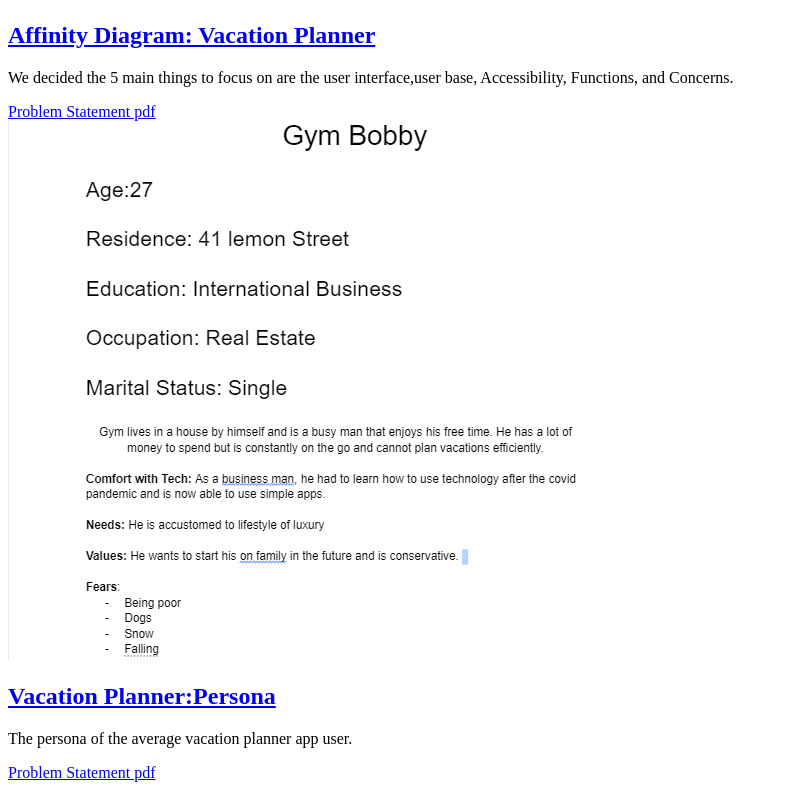
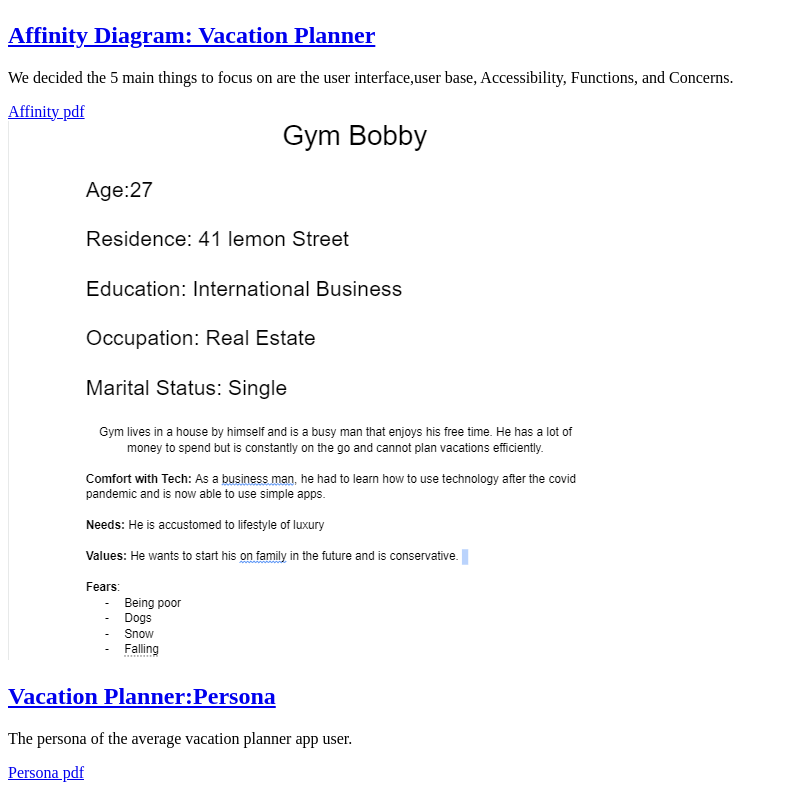
Before and after one commit to Logan-Praylow/Logan-Praylow.github.io, a plain HTML site: page index.html in a window 1280 px wide. Shown: the part 1329-2119 px from the top of the page, without its empty margins (0-788 px from the left). Drawn offline with Linux system fonts and the light colour scheme.

Commit message:
Add files via upload

```diff
--- a/index.html
+++ b/index.html
@@ -23,7 +23,7 @@
        <P>
         We decided the 5 main things to focus on are the user interface,user base, Accessibility, Functions, and Concerns.
        </P>
-       <a href="PDF/Affinity Diagram - Vacation Planner.pdf">Problem Statement pdf</a>
+       <a href="PDF/Affinity Diagram - Vacation Planner.pdf">Affinity pdf</a>
    </section>
 
 </section>
@@ -35,7 +35,7 @@
        <P>
         The persona of the average vacation planner app user.
        </P>
-       <a href="PDF/Persona.pdf">Problem Statement pdf</a>
+       <a href="PDF/Persona.pdf">Persona pdf</a>
    </section>
 
 </section>
```
